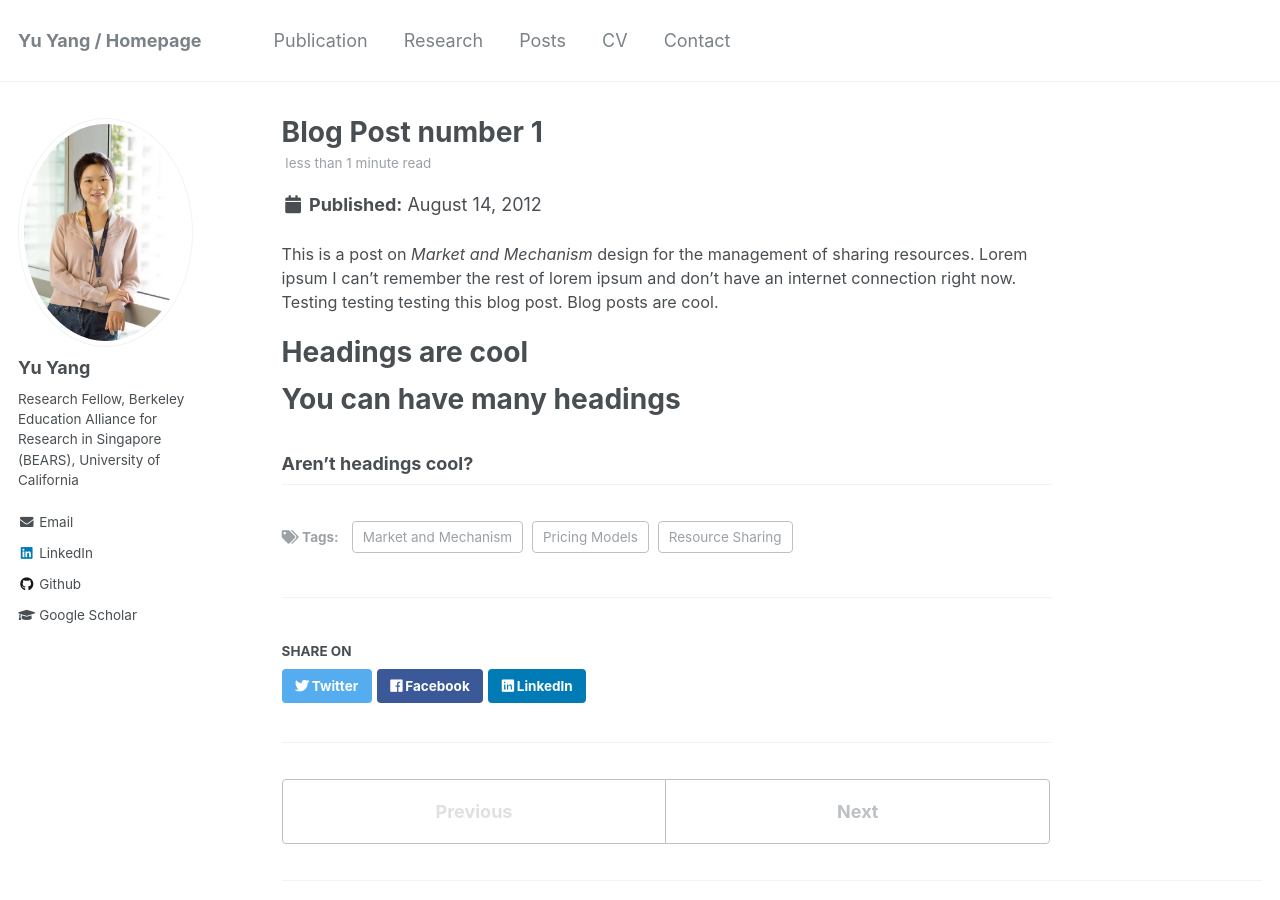
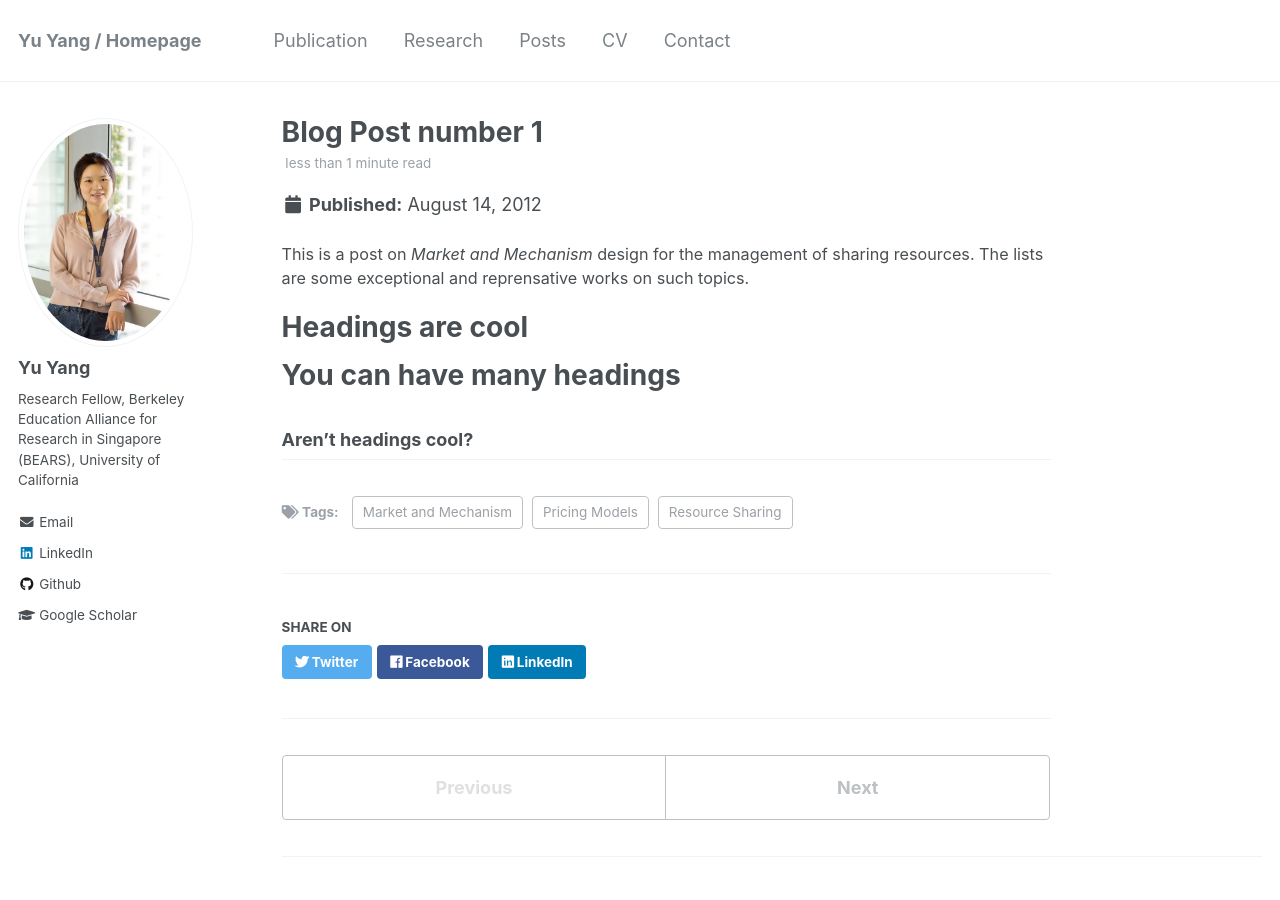
Before and after one commit to yangyu-berkeley/yangyu-berkeley.github.io, a Jekyll site: the page built from _posts/2012-08-14-blog-post-1.md, in a window 1280 px wide and 900 px high. Built offline with Jekyll 4.4.1, drawn with Linux system fonts in a browser that asks for light colours.

Commit message:
Update 2012-08-14-blog-post-1.md

```diff
--- a/_posts/2012-08-14-blog-post-1.md
+++ b/_posts/2012-08-14-blog-post-1.md
@@ -8,7 +8,7 @@ tags:
   - Market and Mechanism
 ---
 
-This is a post on *Market and Mechanism* design for the management of sharing resources. Lorem ipsum I can't remember the rest of lorem ipsum and don't have an internet connection right now. Testing testing testing this blog post. Blog posts are cool.
+This is a post on *Market and Mechanism* design for the management of sharing resources. The lists are some exceptional and reprensative works on such topics.
 
 Headings are cool
 ======
```
